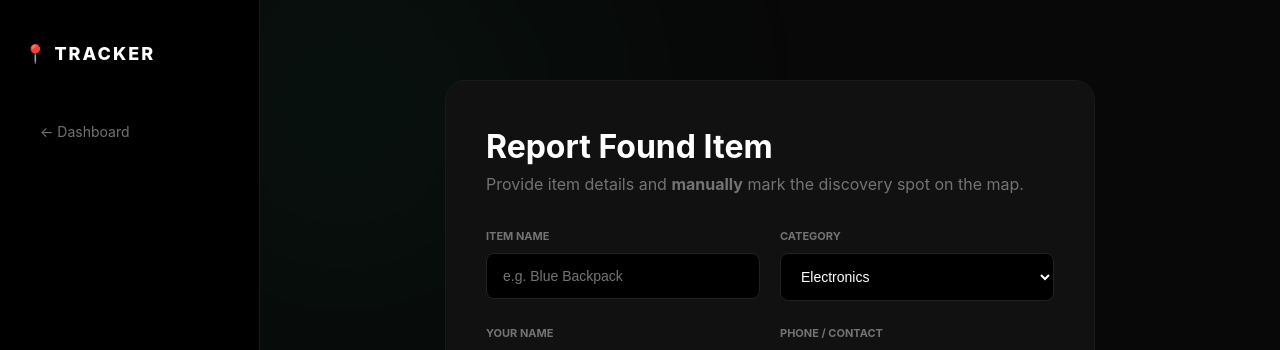
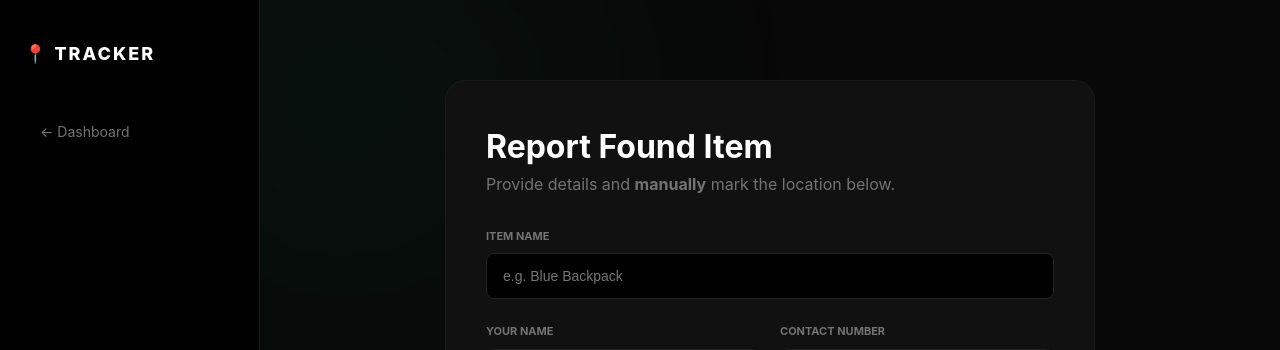
Before and after one commit to satyad780/-lost_and_found_app, a Django app: page /upload/ in a window 1280 px wide. Shown: the top 350 px of the page. Run offline with Django 5.2, Linux system fonts and the light colour scheme.

Commit message:
Commit and push latest changes

```diff
--- a/items/templates/items/upload.html
+++ b/items/templates/items/upload.html
@@ -5,25 +5,29 @@
     <meta charset="UTF-8">
     <meta name="viewport" content="width=device-width, initial-scale=1.0">
     <title>Report Found Item</title>
-    <link rel="stylesheet" href="{% static 'items/css/style.css' %}?v=6">
-    <link rel="stylesheet" href="https://unpkg.com/leaflet@1.9.4/dist/leaflet.css" />
+
+    <link rel="stylesheet" href="https://unpkg.com/leaflet@1.9.4/dist/leaflet.css" integrity="sha256-p4NxAoJBhIIN+hmNHrzRCf9tD/miZyoHS5obTRR9BMY=" crossorigin="" />
+
+    <link rel="stylesheet" href="{% static 'items/css/style.css' %}?v=7">
+
     <style>
+        /* 2. FORCED MAP STYLING - Ensuring visibility */
         #map {
-            height: 400px;
+            height: 400px !important; /* Forced height */
             width: 100%;
             background: #111;
-            border: 1px solid var(--border);
+            border: 1px solid #333;
             border-radius: 12px;
-            margin-top: 10px;
-            cursor: crosshair;
+            margin: 15px 0;
+            z-index: 1; /* Ensure it stays above background layers */
         }
         .form-container { max-width: 650px; margin: 40px auto; }
         .map-instruction {
-            font-size: 12px;
-            color: var(--accent);
-            margin-bottom: 8px;
-            font-weight: 600;
+            font-size: 13px;
+            color: #10b981;
+            font-weight: 700;
             text-transform: uppercase;
+            letter-spacing: 0.5px;
         }
     </style>
 </head>
@@ -38,117 +42,106 @@
     <main>
         <div class="form-container">
             <h1>Report Found Item</h1>
-            <p style="color: var(--text-muted); margin-bottom: 30px;">Provide item details and <b>manually</b> mark the discovery spot on the map.</p>
+            <p style="color: #737373; margin-bottom: 30px;">Provide details and <b>manually</b> mark the location below.</p>
 
             <form method="POST" enctype="multipart/form-data">
                 {% csrf_token %}
 
+                <div class="form-group">
+                    <label>ITEM NAME</label>
+                    <input type="text" name="name" class="form-control" placeholder="e.g. Blue Backpack" required>
+                </div>
+
                 <div style="display: grid; grid-template-columns: 1fr 1fr; gap: 20px;">
                     <div class="form-group">
-                        <label>Item Name</label>
-                        <input type="text" name="name" class="form-control" placeholder="e.g. Blue Backpack" required>
+                        <label>YOUR NAME</label>
+                        <input type="text" name="finder_name" class="form-control" required>
                     </div>
                     <div class="form-group">
-                        <label>Category</label>
-                        <select name="category" class="form-control" required>
+                        <label>CONTACT NUMBER</label>
+                        <input type="tel" name="finder_contact" class="form-control" required>
+                    </div>
+                </div>
+
+                <div class="form-group">
+                    <label>CATEGORY</label>
+                    <select name="category" class="form-control">
                         {% for v, l in categories %}
                             <option value="{{ v }}">{{ l }}</option>
                         {% endfor %}
                     </select>
                 </div>
-                </div>
-
-                <div style="display: grid; grid-template-columns: 1fr 1fr; gap: 20px;">
-                    <div class="form-group">
-                        <label>Your Name</label>
-                        <input type="text" name="finder_name" class="form-control" placeholder="Full Name" required>
-                    </div>
-                    <div class="form-group">
-                        <label>Phone / Contact</label>
-                        <input type="tel" name="finder_contact" class="form-control" placeholder="Mobile Number" required>
-                    </div>
-                </div>
 
                 <div class="form-group">
-                    <label>Description</label>
-                    <textarea name="description" class="form-control" placeholder="Where exactly was it? Any identifying marks?"></textarea>
-                </div>
-
-                <div class="form-group">
-                    <p class="map-instruction">📍 Click map or drag pin to set location</p>
+                    <label class="map-instruction">📍 Click map or drag pin to set location</label>
                     <div id="map"></div>
                     <input type="hidden" id="lat" name="latitude" value="23.2599">
                     <input type="hidden" id="lng" name="longitude" value="77.4126">
                 </div>
 
                 <div class="form-group">
-                    <label>Item Photo</label>
-                    <input type="file" name="image" class="form-control" style="padding: 10px;" required>
+                    <label>ITEM PHOTO</label>
+                    <input type="file" name="image" class="form-control" required>
                 </div>
 
-                <button type="submit" class="btn btn-primary" style="width: 100%; margin-top: 20px; padding: 16px;">SUBMIT REPORT</button>
+                <button type="submit" class="btn btn-primary" style="width: 100%; padding: 16px;">SUBMIT REPORT</button>
             </form>
         </div>
     </main>
 
-    <script src="https://unpkg.com/leaflet@1.9.4/dist/leaflet.js"></script>
+    <script src="https://unpkg.com/leaflet@1.9.4/dist/leaflet.js" integrity="sha256-20nQCchB9co0qIjJZRGuk2/Z9VM+kNiyxNV1lvTlZBo=" crossorigin=""></script>
+
     <script>
-        // 1. Initial State (Default: Bhopal, India)
-        let lat = 23.2599;
-        let lng = 77.4126;
-        let isManual = false; // Tracks if user has manually moved the pin
+        document.addEventListener('DOMContentLoaded', function() {
+            // Initial Location
+            let initialLat = 23.2599;
+            let initialLng = 77.4126;
+            let isManual = false;
 
-        const map = L.map('map').setView([lat, lng], 13);
+            // Initialize Map
+            const map = L.map('map').setView([initialLat, initialLng], 13);
 
-        // 2. Dark Theme Tiles
-        L.tileLayer('https://{s}.basemaps.cartocdn.com/rastertiles/dark_all/{z}/{x}/{y}{r}.png', {
-            attribution: '&copy; OpenStreetMap'
+            // Add Tiles (Using standard OpenStreetMap if dark tiles fail)
+            L.tileLayer('https://{s}.tile.openstreetmap.org/{z}/{x}/{y}.png', {
+                attribution: '© OpenStreetMap'
             }).addTo(map);
 
-        // 3. Create the Marker
-        let marker = L.marker([lat, lng], {
-            draggable: true,
-            riseOnHover: true
+            // Add Draggable Marker
+            let marker = L.marker([initialLat, initialLng], {
+                draggable: true
             }).addTo(map);
 
-        // 4. Update Function
-        function updateInputs(newLat, newLng) {
-            document.getElementById('lat').value = newLat.toFixed(6);
-            document.getElementById('lng').value = newLng.toFixed(6);
+            function updateFields(lt, lg) {
+                document.getElementById('lat').value = lt.toFixed(6);
+                document.getElementById('lng').value = lg.toFixed(6);
             }
 
-        // 5. MANUAL OVERRIDE: On Drag
-        marker.on('dragend', function(e) {
-            isManual = true; // Block further auto-location updates
-            const position = marker.getLatLng();
-            updateInputs(position.lat, position.lng);
+            // Drag behavior
+            marker.on('dragend', function() {
+                isManual = true;
+                const pos = marker.getLatLng();
+                updateFields(pos.lat, pos.lng);
             });
 
-        // 6. MANUAL OVERRIDE: On Map Click
+            // Click behavior
             map.on('click', function(e) {
-            isManual = true; // Block further auto-location updates
+                isManual = true;
                 marker.setLatLng(e.latlng);
-            updateInputs(e.latlng.lat, e.latlng.lng);
+                updateFields(e.latlng.lat, e.latlng.lng);
             });
 
-        // 7. AUTO-LOCATION (Initial Only)
+            // Try Geolocation but respect manual override
             if (navigator.geolocation) {
-            navigator.geolocation.getCurrentPosition(
-                (position) => {
-                    // Only update if the user hasn't touched the map yet
+                navigator.geolocation.getCurrentPosition(position => {
                     if (!isManual) {
-                        const userLat = position.coords.latitude;
-                        const userLng = position.coords.longitude;
-                        map.setView([userLat, userLng], 15);
-                        marker.setLatLng([userLat, userLng]);
-                        updateInputs(userLat, userLng);
+                        const { latitude, longitude } = position.coords;
+                        map.setView([latitude, longitude], 15);
+                        marker.setLatLng([latitude, longitude]);
+                        updateFields(latitude, longitude);
                     }
-                },
-                (error) => {
-                    console.log("Geolocation denied or unavailable.");
+                });
             }
-            );
-        }
+        });
     </script>
 </body>
 </html>
```
Lines whose indentation alone changed are shown as unchanged.
